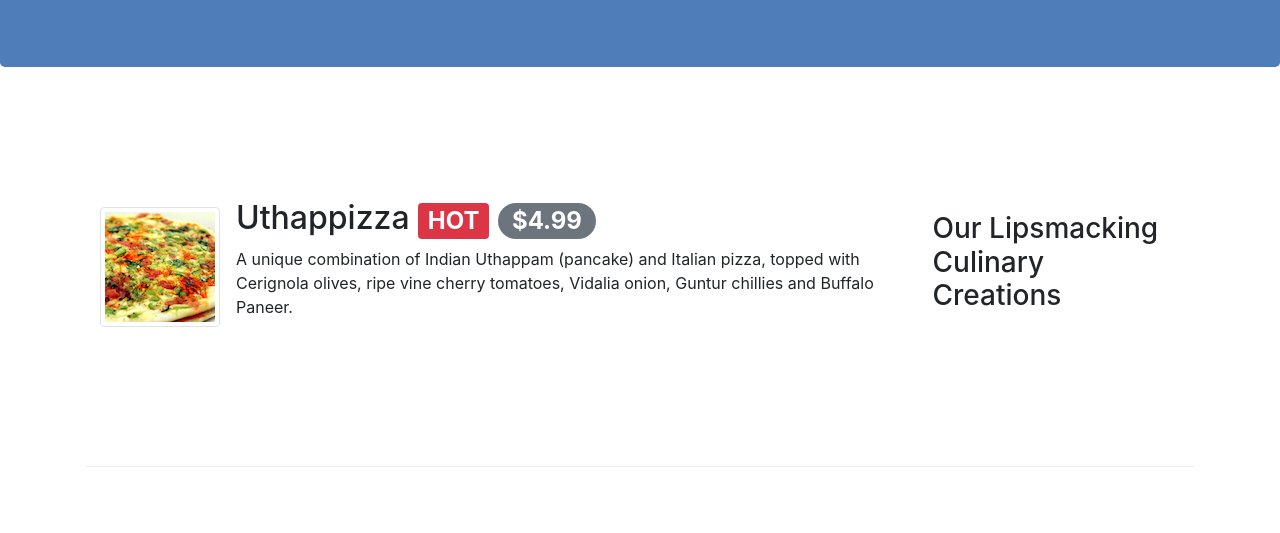
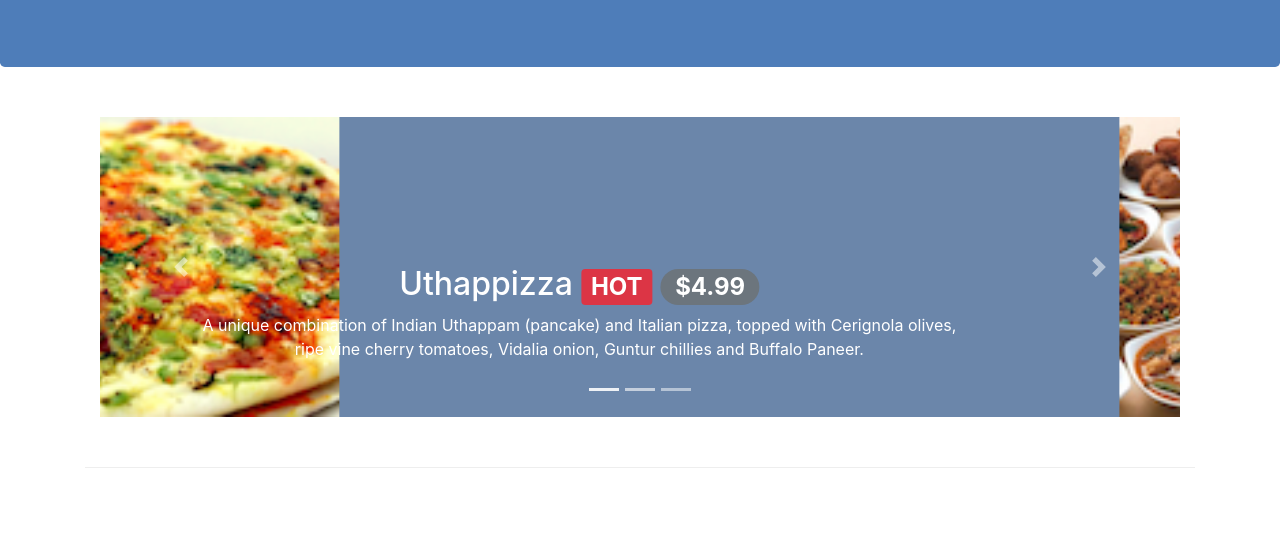
Before and after one commit to LeonPeters/Coursera-Course-Bootstrap4, a website: page index.html in a window 1280 px wide. Shown: the part 267-800 px from the top of the page. Drawn offline with nearby package versions, Linux system fonts and the light colour scheme.

Commit message:
Carousel

```diff
--- a/css/styles.css
+++ b/css/styles.css
@@ -48,3 +48,18 @@ body {
 .myaccordion .collapsed { /* Changing color of collapsed header from blue to black */
    color: black;
 }
+
+.carousel {
+    background: #6b86aa;
+}
+
+.carousel-item {
+    height: 300px;
+}
+
+.carousel-item img {
+    position: absolute;
+    top: 0;
+    left: 0;
+    min-height:300px;
+}
--- a/index.html
+++ b/index.html
@@ -103,6 +103,51 @@
     </header>
 
     <div class="container">
+        <div class="row row-content">
+            <div class="col">
+                <div id="mycarousel" class="carousel slide" data-ride="carousel">
+                    <div class="carousel-inner" role="listbox">
+                        <div class="carousel-item active">
+                            <img class="d-block img-fluid"
+                                src="img/uthappizza.png" alt="uthappizza">
+                            <div class="carousel-caption d-none d-md-block">
+                                <h2>Uthappizza <span class="badge badge-danger">HOT</span> <span class="badge badge-pill badge-secondary">$4.99</span></h2>
+                                <p class="d-none d-sm-block">A unique combination of Indian Uthappam (pancake) and Italian pizza, topped with Cerignola olives, ripe vine cherry tomatoes, Vidalia onion, Guntur chillies and Buffalo Paneer.</p>
+                            </div>
+                        </div>
+                        <div class="carousel-item">
+                            <img class="d-block img-fluid"
+                                src="img/buffet.png" alt="buffet">
+                            <div class="carousel-caption d-none d-md-block">
+                                <h2>Weekend Grand Buffet <span class="badge badge-danger">NEW</span></h2>
+                                <p class="d-none d-sm-block pr-2">Featuring mouthwatering combinations with a choice of five different salads, six enticing appetizers, six main entrees and five choicest desserts. Free flowing bubbly and soft drinks. All for just $19.99 per person </p>
+                            </div>
+                        </div>
+                        <div class="carousel-item">
+                            <img class="d-block img-fluid"
+                                src="img/alberto.png" alt="alberto">
+                            <div class="carousel-caption d-none d-md-block">
+                                <h2>Alberto Somayya</h2>
+                                <h4>Executive Chef</h4>
+                                <p class="d-none d-sm-block">Award winning three-star Michelin chef with wide International experience having worked closely with whos-who in the culinary world, he specializes in creating mouthwatering Indo-Italian fusion experiences. </p>
+                            </div>
+                        </div>
+                        <ol class="carousel-indicators">
+                            <li data-target="#mycarousel" data-slide-to="0" class="active"></li>
+                            <li data-target="#mycarousel" data-slide-to="1"></li>
+                            <li data-target="#mycarousel" data-slide-to="2"></li>
+                        </ol>
+                        <a class="carousel-control-prev" href="#mycarousel" role="button" data-slide="prev">
+                            <span class="carousel-control-prev-icon"></span>
+                        </a>
+                        <a class="carousel-control-next" href="#mycarousel" role="button" data-slide="next">
+                            <span class="carousel-control-next-icon"></span>
+                        </a>
+                    </div>
+                </div>
+            </div>
+
+        </div>
         <div class="row row-content align-items-center">
             <div class="col-12 col-sm-4 order-sm-last col-md-3">
                 <h3>Our Lipsmacking Culinary Creations</h3>
@@ -113,7 +158,7 @@
                     src="img/uthappizza.png" alt="uthappizza">
                     <div class="media-body">
                         <h2 class="mt-0">Uthappizza <span class="badge badge-danger">HOT</span> <span class="badge badge-pill badge-secondary">$4.99</span></h2>
-                    <p class="d-none d-sm-block">A unique combination of Indian Uthappam (pancake) and Italian pizza, topped with Cerignola olives, ripe vine cherry tomatoes, Vidalia onion, Guntur chillies and Buffalo Paneer.</p>
+                        <p class="d-none d-sm-block">A unique combination of Indian Uthappam (pancake) and Italian pizza, topped with Cerignola olives, ripe vine cherry tomatoes, Vidalia onion, Guntur chillies and Buffalo Paneer.</p>
                     </div>
                 </div>
             </div>
@@ -128,7 +173,7 @@
                 <div class="media">
                     <div class="media-body">
                         <h2 class="mt-0">Weekend Grand Buffet <span class="badge badge-danger">NEW</span></h2>
-                    <p class="d-none d-sm-block pr-2">Featuring mouthwatering combinations with a choice of five different salads, six enticing appetizers, six main entrees and five choicest desserts. Free flowing bubbly and soft drinks. All for just $19.99 per person </p>
+                        <p class="d-none d-sm-block pr-2">Featuring mouthwatering combinations with a choice of five different salads, six enticing appetizers, six main entrees and five choicest desserts. Free flowing bubbly and soft drinks. All for just $19.99 per person </p>
                     </div>
 
                     <img class="d-flex img-thumbnail align-self-center ml-2"
```
